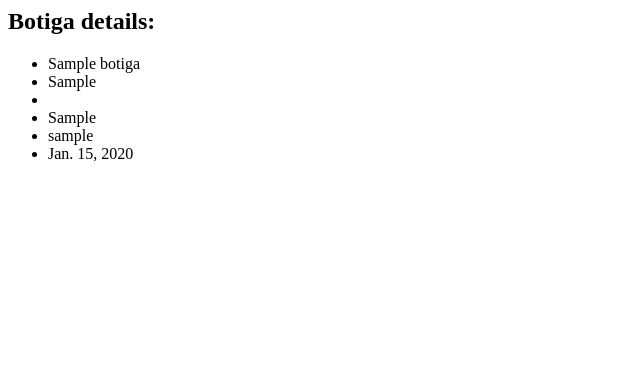
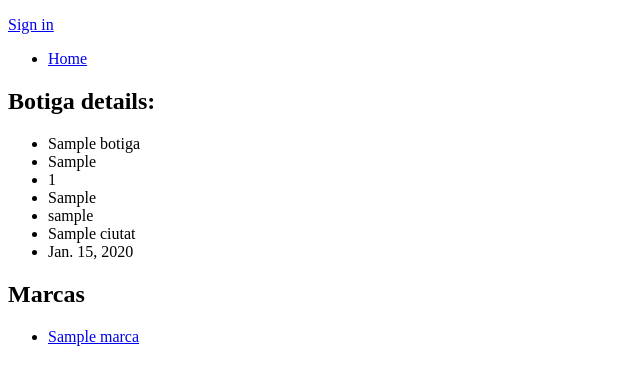
Before and after one commit to tcr1/practica_django, a Django app: template commerce/icommerce/templates/icommerce/Botiga_detail.html in a window 1280 px wide. Shown: the top 385 px of the page, without its empty margins (0-640 px from the left). Run offline with Django 3.2, Linux system fonts and the light colour scheme; the template is opened without the code that fills it: values that come from a table or form of the project are taken from there, others are empty; tables that the repository leaves empty hold one stand-in row (values such as "Sample post").

Commit message:
commit_cindy#1_Ciutat

```diff
--- a/commerce/icommerce/models.py
+++ b/commerce/icommerce/models.py
@@ -4,27 +4,42 @@ from django.core.urlresolvers import reverse
 from django.contrib.auth.models import User
 from datetime import date
 # Create your models here.
+
+class Ciutat(models.Model):
+    nom_ciutat = models.TextField()
+    moneda = models.TextField(default="euro")
+
+
+    def __unicode__(self):
+        return u"%s" % self.nom_ciutat
+
+    def get_absolute_url(self):
+        return reverse('icommerce:ciutat_detail',
+                       kwargs={'pk': self.pk,'extension': 'html'})
 class Botiga (models.Model):
     #id_botiga=models.IntegerField()
     nom_botiga=models.TextField(blank=True, null=True)
     tipus_botiga=models.TextField(blank=True, null=True)
     user = models.ForeignKey(User, default=1)
     adressa=models.TextField(blank=True, null=True)
+    ciutat= models.ForeignKey(Ciutat, null=True, related_name='ciutats')
     date = models.DateField(default=date.today)
+
 
     def __unicode__(self):
         return u"%s" % self.nom_botiga
 
     def get_absolute_url(self):
-        return reverse('icommerce:botiga_detail', kwargs={'pk': self.pk, 'extension': 'html'})
+        return reverse('icommerce:botiga_detail', kwargs={'pkc': self.ciutat.pk,'pk': self.pk, 'extension': 'html'})
 
 class Marca(models.Model):
     #codi_marca = models.IntegerField()
     nom_marca = models.TextField(blank=True, null=True)
     user = models.ForeignKey(User, default=1)
     descripcio = models.TextField(blank=True, null=True)
-    botiga = models.ForeignKey(Botiga,null=True,related_name='botigues')
+    botiga = models.ForeignKey(Botiga,null=True,related_name='marcas')
     date = models.DateField(default=date.today)
+    botigas = models.ManyToManyField(Botiga)
 
     def __unicode__(self):
         return u"%s" % self.nom_marca
@@ -58,7 +73,3 @@ class Pesa(models.Model):
     def get_absolute_url(self):
         return reverse('icommerce:pesa_detail', kwargs={'pkb': self.botiga_pesa, 'pkm': self.marca_pesa.pk, 'pk':self.pk,
                                                         'extension': 'html' })
-
-class Ciutat(models.Model):
-    nom_ciutat = models.TextField()
-    moneda = models.TextField(default="euro")
--- a/commerce/icommerce/templates/icommerce/Botiga_detail.html
+++ b/commerce/icommerce/templates/icommerce/Botiga_detail.html
@@ -1,10 +1,25 @@
-
+{% extends "icommerce/base.html" %}
+{% block content %}
 <h2>Botiga details:</h2>
 <ul>
     <li>{{ botiga.nom_botiga }}</li>
     <li>{{botiga.tipus_botiga}}</li>
-    <li>{{botiga.id_botiga}}</li>
+    <li>{{botiga.id}}</li>
     <li>{{botiga.adressa}}</li>
     <li>{{botiga.user}}</li>
+    <li>{{botiga.ciutat}}</li>
     <li>{{botiga.date}}</li>
 </ul>
+
+<h2>
+    Marcas
+</h2>
+<ul>
+    {% for marca in botiga.marcas.all %}
+        <li><a href="{% url 'icommerce:marca_detail' botiga.id marca.id 'html' %}">
+            {{ marca.nom_marca }}</a></li>
+    {% empty %}<li>Sorry, no dishes for this restaurant yet.</li>
+    {% endfor %}
+</ul>
+
+{% endblock %}
--- a/commerce/icommerce/templates/icommerce/Botiga_list.html
+++ b/commerce/icommerce/templates/icommerce/Botiga_list.html
@@ -1,6 +1,4 @@
-
-
-
+{% extends "icommerce/base.html" %}
 {% block content %}
 <h1>
     Botigues
--- a/commerce/icommerce/templates/icommerce/base.html
+++ b/commerce/icommerce/templates/icommerce/base.html
@@ -1,2 +1,23 @@
-
-<p>Hola soc base html</p>
+<!DOCTYPE html>
+<html lang="en">
+<head>
+    <title>{% block title %}MyRestaurants by MyRecommentdations.org{% endblock %}</title>
+</head>
+<body>
+<div id="header">
+    {% block header %}
+        {% if user.username %}<p>User {{ user.username }}</p>
+        {% else %}<p><a href="/login/">Sign in</a></p>{% endif %}
+    {% endblock %}
+</div>
+<div id="sidebar">
+    {% block sidebar %}<ul><li><a href="/icommerce">Home</a></li></ul>{% endblock %}
+</div>
+<div id="content">
+    {% block content %}
+        {% if error_message %}<p><strong>{{ error_message }}</strong></p>{% endif %}
+    {% endblock %}
+</div>
+<div id="footer">{% block footer %}{% endblock %}</div>
+</body>
+</html>
--- a/commerce/icommerce/views.py
+++ b/commerce/icommerce/views.py
@@ -69,8 +69,8 @@ class MarcaList(ListView, ConnegResponseMixin):
     model =Marca
     #print "hello"
     queryset =  Marca.objects.all()#filter(date__lte=timezone.now()).order_by('date')[:5]#Marca.objects.all()
-    context_object_name = 'latest_marca_list'
-    template_name = 'icommerce/Marca_list.html'
+    #context_object_name = 'latest_marca_list'
+    #template_name = 'icommerce/Marca_list.html'
 
 
     def get_queryset(self):
```
Also changed, not shown: commerce/icommerce/templates/icommerce/Marca_detail.html (+15 -1 lines).
